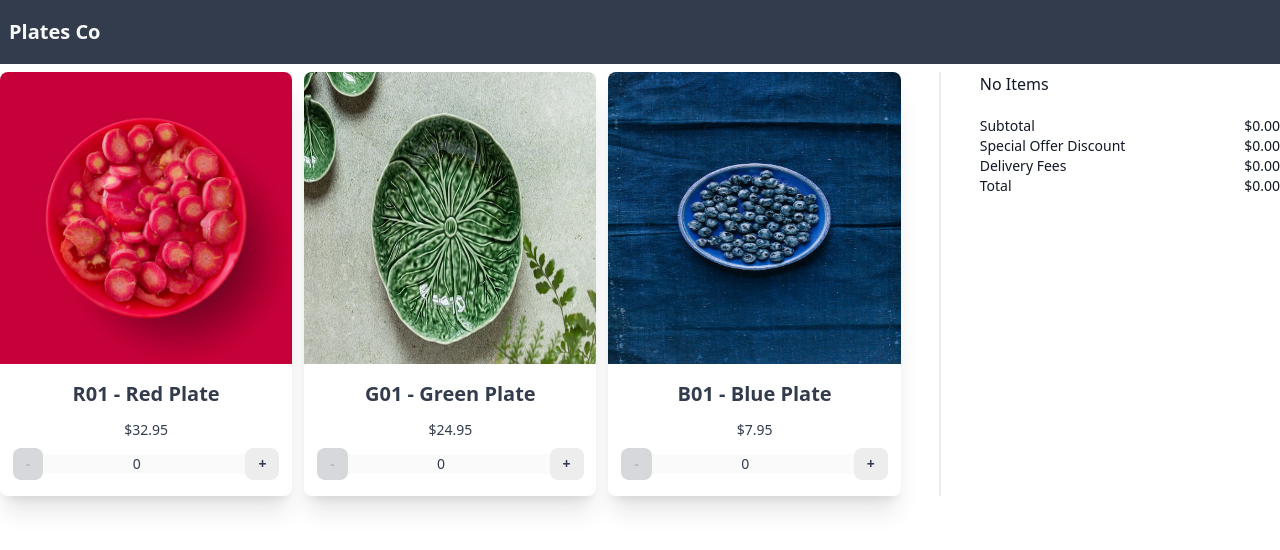
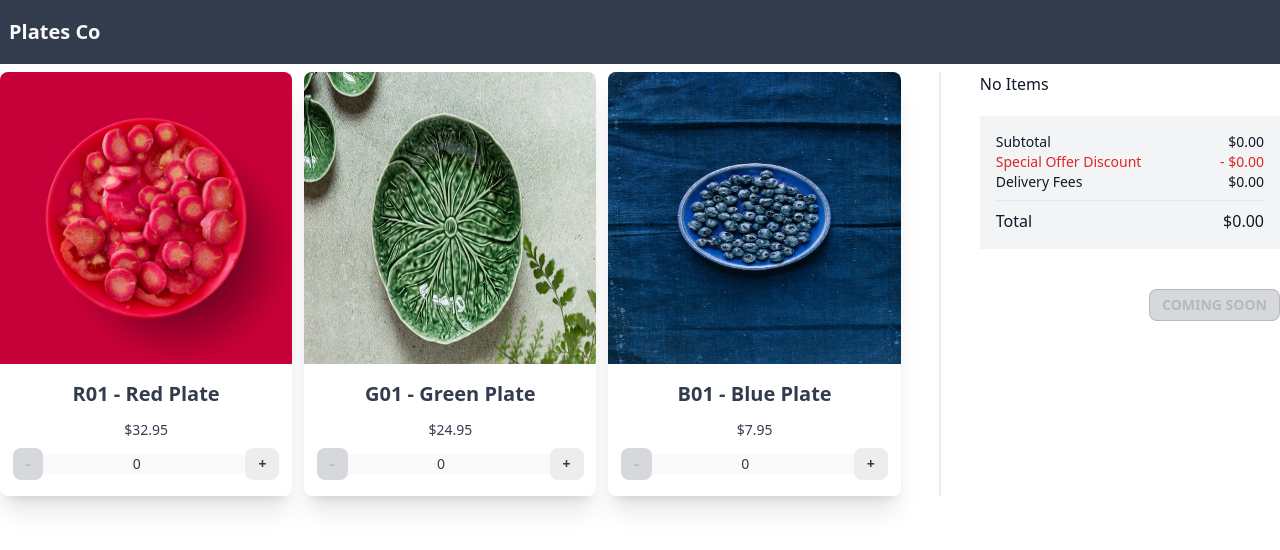
Before and after one commit to hirenf14/plates-co-cart, a React (Create React App) app: page / in a window 1280 px wide. Shown: the top 550 px of the page. Built offline with nearby package versions, Linux system fonts and the light colour scheme.

Commit message:
feat: design changes

```diff
--- a/src/modules/cart/Billing.tsx
+++ b/src/modules/cart/Billing.tsx
@@ -1,36 +1,38 @@
 import * as React from "react";
 import { useCart } from "./hooks/useCart";
 
-
 export default function Billing() {
-    const {
-        subtotal,
-        delivery,
-        discount,
-        total,
-        items
-    } = useCart();
+  const { subtotal, delivery, discount, total, items } = useCart();
   return (
     <div>
       <div className="flex justify-between text-base text-gray-900 mb-5">
-        <p>{items.map(v => `${v.qty}x ${v.code}`).join(", ") || "No Items"}</p>
+        <p>
+          {items.map((v) => `${v.qty}x ${v.code}`).join(", ") || "No Items"}
+        </p>
       </div>
+      <div className="bg-gray-100 p-4">
         <div className="flex justify-between text-sm font-medium text-gray-900">
           <p>Subtotal</p>
           <p>${subtotal}</p>
         </div>
-      <div className="flex justify-between text-sm font-medium text-gray-900">
+        <div className="flex justify-between text-sm font-medium text-red-600">
           <p>Special Offer Discount</p>
-        <p>${discount}</p>
+          <p>- ${discount}</p>
         </div>
         <div className="flex justify-between text-sm font-medium text-gray-900">
           <p>Delivery Fees</p>
           <p>${delivery}</p>
         </div>
-      <div className="flex justify-between text-sm font-medium text-gray-900">
+        <div className="border-t mt-2 pt-2 flex justify-between text-base font-medium text-gray-900">
           <p>Total</p>
           <p>${total}</p>
         </div>
       </div>
+      <div className="mt-10 flex justify-end">
+        <button className="btn btn-outline btn-sm" disabled>
+          Coming Soon
+        </button>
+      </div>
+    </div>
   );
 }
```
Lines whose indentation alone changed are shown as unchanged.
